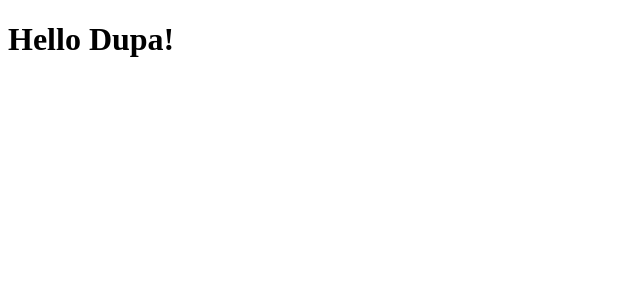
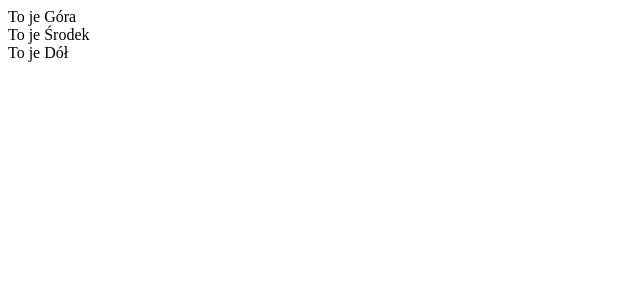
Before and after one commit to Michal-Chatlas1221/ravioli_ui, a React app: page / in a window 1280 px wide. Shown: the top 300 px of the page, without its empty margins (0-640 px from the left). Built offline with nearby package versions, Linux system fonts and the light colour scheme.

Commit message:
Some stubs of UI

```diff
--- a/index.html
+++ b/index.html
@@ -2,10 +2,12 @@
 <html lang="en">
 <head>
     <meta charset="UTF-8">
-    <title>Title</title>
+    <title>Ravioli</title>
 </head>
 <body>
+    <header id="header"></header>
     <div id="app"></div>
+    <footer id="footer"></footer>
     <script src="bundle.js"></script>
 </body>
 </html>
--- a/index.js
+++ b/index.js
@@ -1,11 +1,13 @@
 import App from './src/components/App';
+import Header from './src/components/Header';
+import Footer from './src/components/Footer';
 import ReactDOM from 'react-dom';
 import React from 'react';
 import { createStore, combineReducers } from 'redux';
 import { connect, Provider } from 'react-redux';
 
 const store = createStore(combineReducers ({
-//    TODO reducers
+    dummy: (state = {}, action) => state
 }));
 
 const addLogging = store => {
@@ -23,15 +25,18 @@ const addLogging = store => {
 
 store.dispatch = addLogging(store);
 
-const Connected = connect(state => state, dispatch => (
-    { colorChanged: (color, value) => dispatch({
-    type: 'CHANGE_VALUE',
-    color: color,
-    value: value
-}) }))(App);
+const Connected = connect(state => state)(App);
 
 ReactDOM.render((
     <Provider store={store}>
         <Connected />
     </Provider>
     ), document.getElementById('app'));
+
+ReactDOM.render((
+        <Footer />
+), document.getElementById('footer'));
+
+ReactDOM.render((
+    <Header />
+), document.getElementById('header'));
--- a/src/components/App.js
+++ b/src/components/App.js
@@ -1,12 +1,11 @@
 import React from 'react';
+import Main from './Main';
 
 class App extends React.Component {
 
     render() {
         return (
-        <div>
-            <h1>Hello Dupa!</h1>
-        </div>
+            <Main />
         );
     }
 }
--- /dev/null
+++ b/src/components/Footer.js
@@ -0,0 +1,7 @@
+import React from 'react';
+
+export default () => (
+    <footer>
+        To je Dół
+    </footer>
+);
--- /dev/null
+++ b/src/components/Header.js
@@ -0,0 +1,7 @@
+import React from 'react';
+
+export default () => (
+    <header>
+        To je Góra
+    </header>
+);
--- /dev/null
+++ b/src/components/Main.js
@@ -0,0 +1,7 @@
+import React from 'react';
+
+export default () => (
+    <div>
+        To je Środek
+    </div>
+);
```
